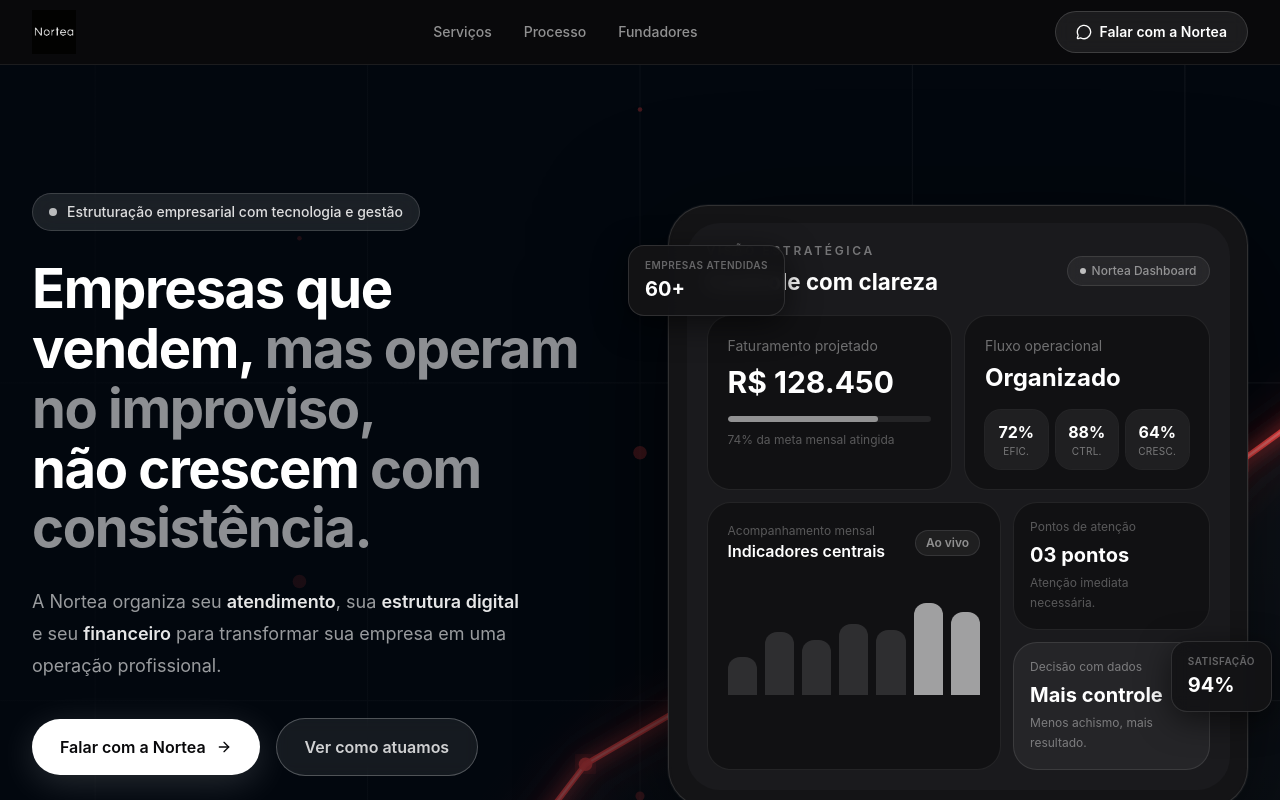
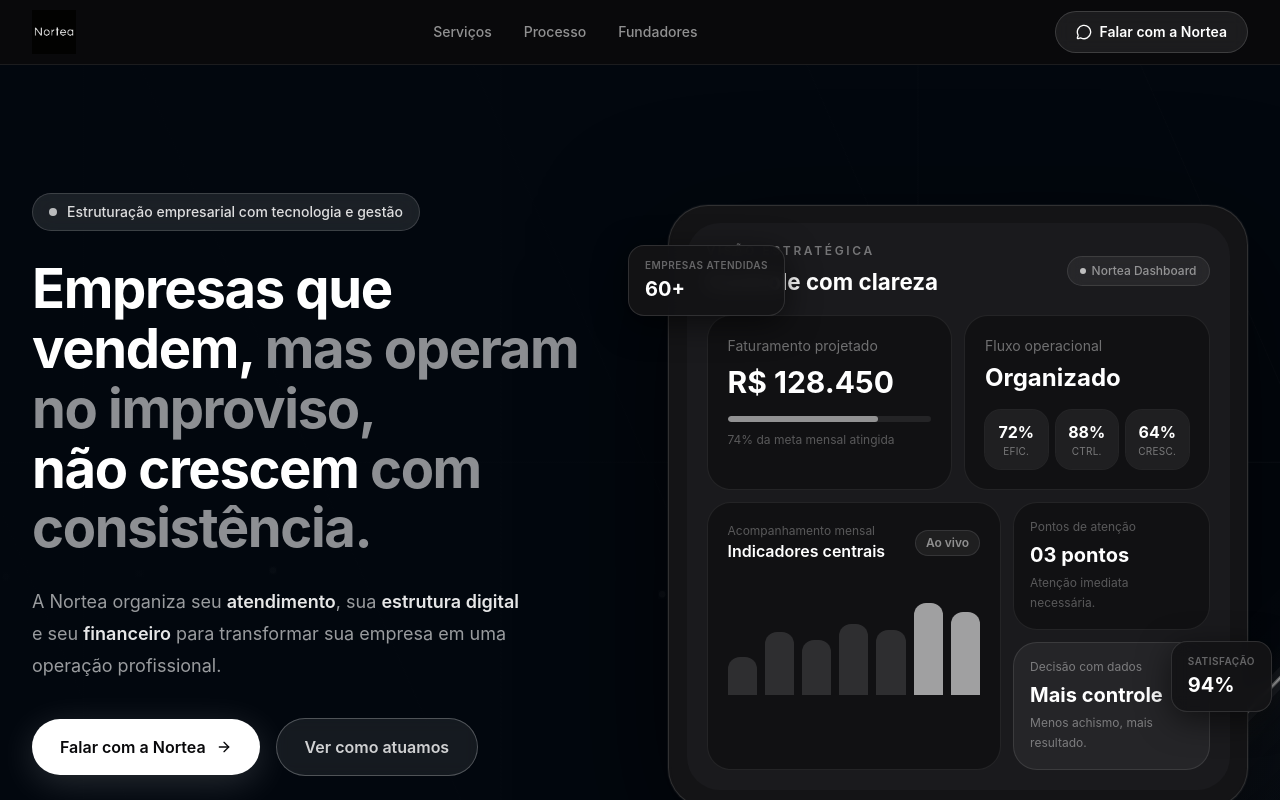
Before and after one commit to caioferreiraoficial2005-afk/Nortea, a React (Vite) app: page / in a window 1280 px wide. Shown: the top 800 px of the page. Built offline with nearby package versions, Linux system fonts and the light colour scheme.

Commit message:
Atualiza HeroBg
Co-Authored-By: Claude Sonnet 4.6 <noreply@anthropic.com>

```diff
--- a/src/HeroBg.tsx
+++ b/src/HeroBg.tsx
@@ -1,64 +1,80 @@
 export default function HeroBg() {
-  // Chart line points — rising trend with volatility (normalized 0–1)
-  const points = [
-    [0.0, 0.82],
-    [0.04, 0.78],
-    [0.08, 0.80],
-    [0.12, 0.74],
-    [0.16, 0.70],
-    [0.20, 0.72],
-    [0.24, 0.65],
-    [0.28, 0.60],
-    [0.32, 0.63],
-    [0.36, 0.55],
-    [0.40, 0.50],
-    [0.44, 0.53],
-    [0.48, 0.44],
-    [0.52, 0.40],
-    [0.56, 0.43],
-    [0.60, 0.35],
-    [0.64, 0.30],
-    [0.68, 0.33],
-    [0.72, 0.25],
-    [0.76, 0.20],
-    [0.80, 0.22],
-    [0.84, 0.16],
-    [0.88, 0.12],
-    [0.92, 0.15],
-    [0.96, 0.10],
-    [1.0,  0.06],
+  const W = 1400;
+  const H = 800;
+
+  // ── Linha de gráfico principal (tendência de crescimento) ──
+  const chartPoints: [number, number][] = [
+    [0.0,  0.88],
+    [0.05, 0.84],
+    [0.10, 0.86],
+    [0.15, 0.79],
+    [0.20, 0.75],
+    [0.25, 0.77],
+    [0.30, 0.69],
+    [0.35, 0.65],
+    [0.40, 0.67],
+    [0.45, 0.58],
+    [0.50, 0.53],
+    [0.55, 0.56],
+    [0.60, 0.47],
+    [0.65, 0.42],
+    [0.70, 0.44],
+    [0.75, 0.35],
+    [0.80, 0.30],
+    [0.85, 0.32],
+    [0.90, 0.23],
+    [0.95, 0.18],
+    [1.00, 0.14],
   ];
 
-  const W = 1200;
-  const H = 700;
+  // Linha secundária (mais suave, ligeiramente abaixo)
+  const chart2Points: [number, number][] = chartPoints.map(([x, y]) => [x, Math.min(y + 0.10, 0.98)]);
 
-  const toSvg = ([x, y]: number[]) =>
-    `${x * W},${y * H}`;
+  const px = (x: number) => x * W;
+  const py = (y: number) => y * H;
 
-  const linePath = "M " + points.map(toSvg).join(" L ");
+  const toPath = (pts: [number, number][]) =>
+    "M " + pts.map(([x, y]) => `${px(x)},${py(y)}`).join(" L ");
 
-  // Area fill path (closed below)
+  const linePath  = toPath(chartPoints);
+  const line2Path = toPath(chart2Points);
+
+  // Área fill abaixo da linha principal
   const areaPath =
     linePath +
-    ` L ${W},${H} L 0,${H} Z`;
+    ` L ${px(1)},${py(1)} L ${px(0)},${py(1)} Z`;
 
-  // Bar chart columns in the background
-  const bars = [0.05, 0.12, 0.19, 0.26, 0.33, 0.40, 0.47, 0.54, 0.61, 0.68, 0.75, 0.82, 0.89, 0.96];
-  const barHeights = [0.35, 0.50, 0.42, 0.60, 0.48, 0.65, 0.55, 0.70, 0.58, 0.75, 0.62, 0.80, 0.68, 0.88];
+  // ── Barras verticais (volume / candles) ──
+  const bars = Array.from({ length: 18 }, (_, i) => {
+    const x = 0.04 + i * 0.054;
+    const seed = (i * 137 + 31) % 100;
+    const h = 0.15 + (seed / 100) * 0.38;
+    return { x, h, w: 0.022 };
+  });
 
-  // Scatter particles
-  const particles = Array.from({ length: 40 }, (_, i) => ({
-    cx: (((i * 137.5) % 100) / 100) * W,
-    cy: (((i * 97.3) % 100) / 100) * H,
-    r: 1 + ((i * 53) % 3),
-    opacity: 0.15 + ((i * 31) % 40) / 100,
-    delay: ((i * 0.17) % 2).toFixed(2),
-    dur: (1.5 + ((i * 0.23) % 1.5)).toFixed(2),
-  }));
+  // ── Grid ──
+  const vLines = [0.15, 0.30, 0.45, 0.60, 0.75, 0.90];
+  const hLines = [0.25, 0.50, 0.75];
 
-  // Vertical grid lines
-  const gridLines = [0.1, 0.2, 0.3, 0.4, 0.5, 0.6, 0.7, 0.8, 0.9];
-  const gridLinesH = [0.2, 0.4, 0.6, 0.8];
+  // ── Partículas ──
+  const particles = Array.from({ length: 50 }, (_, i) => {
+    const seed1 = (i * 137.508) % 1;
+    const seed2 = (i * 97.333) % 1;
+    return {
+      cx: seed1 * W,
+      cy: seed2 * H,
+      r: 0.8 + ((i * 53) % 3) * 0.4,
+      opacity: 0.06 + ((i * 29) % 20) / 100,
+      dur: `${2 + ((i * 23) % 30) / 10}s`,
+      delay: `${((i * 17) % 20) / 10}s`,
+    };
+  });
+
+  // ── Linhas diagonais de detalhe (textura) ──
+  const diagLines = Array.from({ length: 8 }, (_, i) => {
+    const base = 0.08 + i * 0.12;
+    return { x1: base, y1: 0, x2: base + 0.25, y2: 1 };
+  });
 
   return (
     <svg
@@ -69,84 +85,106 @@ export default function HeroBg() {
       aria-hidden="true"
     >
       <defs>
-        {/* Main line glow */}
-        <filter id="glow-line" x="-20%" y="-20%" width="140%" height="140%">
-          <feGaussianBlur stdDeviation="4" result="blur1" />
-          <feGaussianBlur stdDeviation="10" result="blur2" />
+        {/* Glow para linha principal */}
+        <filter id="hbg-glow-main" x="-30%" y="-30%" width="160%" height="160%">
+          <feGaussianBlur stdDeviation="6" result="b1" />
+          <feGaussianBlur stdDeviation="16" result="b2" />
           <feMerge>
-            <feMergeNode in="blur2" />
-            <feMergeNode in="blur1" />
+            <feMergeNode in="b2" />
+            <feMergeNode in="b1" />
             <feMergeNode in="SourceGraphic" />
           </feMerge>
         </filter>
 
-        {/* Secondary softer glow */}
-        <filter id="glow-soft" x="-30%" y="-30%" width="160%" height="160%">
-          <feGaussianBlur stdDeviation="18" result="blur" />
+        {/* Glow suave para barras */}
+        <filter id="hbg-glow-bar" x="-20%" y="-10%" width="140%" height="120%">
+          <feGaussianBlur stdDeviation="4" result="b" />
           <feMerge>
-            <feMergeNode in="blur" />
+            <feMergeNode in="b" />
             <feMergeNode in="SourceGraphic" />
           </feMerge>
         </filter>
 
-        {/* Bar glow */}
-        <filter id="glow-bar">
-          <feGaussianBlur stdDeviation="3" result="blur" />
+        {/* Glow para partículas */}
+        <filter id="hbg-glow-dot">
+          <feGaussianBlur stdDeviation="2" result="b" />
           <feMerge>
-            <feMergeNode in="blur" />
+            <feMergeNode in="b" />
             <feMergeNode in="SourceGraphic" />
           </feMerge>
         </filter>
 
-        {/* Gradient for area fill */}
-        <linearGradient id="area-fill" x1="0" y1="0" x2="0" y2="1">
-          <stop offset="0%" stopColor="#ffffff" stopOpacity="0.07" />
-          <stop offset="60%" stopColor="#ffffff" stopOpacity="0.02" />
+        {/* Gradiente área fill */}
+        <linearGradient id="hbg-area" x1="0" y1="0" x2="0" y2="1">
+          <stop offset="0%"   stopColor="#ffffff" stopOpacity="0.055" />
+          <stop offset="50%"  stopColor="#ffffff" stopOpacity="0.018" />
           <stop offset="100%" stopColor="#ffffff" stopOpacity="0" />
         </linearGradient>
 
-        {/* Gradient for bar fill */}
-        <linearGradient id="bar-fill" x1="0" y1="0" x2="0" y2="1">
-          <stop offset="0%" stopColor="#ff3a3a" stopOpacity="0.55" />
-          <stop offset="100%" stopColor="#ff3a3a" stopOpacity="0.05" />
+        {/* Gradiente barras */}
+        <linearGradient id="hbg-bar" x1="0" y1="0" x2="0" y2="1">
+          <stop offset="0%"   stopColor="#ffffff" stopOpacity="0.22" />
+          <stop offset="100%" stopColor="#ffffff" stopOpacity="0.02" />
         </linearGradient>
 
-        {/* Overall scene fade-in */}
-        <clipPath id="scene-clip">
-          <rect width={W} height={H} />
-        </clipPath>
+        {/* Vignette lateral esquerda — mantém texto legível */}
+        <linearGradient id="hbg-vignette" x1="0" y1="0" x2="1" y2="0">
+          <stop offset="0%"   stopColor="#02070e" stopOpacity="1" />
+          <stop offset="45%"  stopColor="#02070e" stopOpacity="0.6" />
+          <stop offset="70%"  stopColor="#02070e" stopOpacity="0.1" />
+          <stop offset="100%" stopColor="#02070e" stopOpacity="0" />
+        </linearGradient>
+
+        {/* Vignette vertical (topo e base) */}
+        <linearGradient id="hbg-vignette-v" x1="0" y1="0" x2="0" y2="1">
+          <stop offset="0%"   stopColor="#02070e" stopOpacity="0.5" />
+          <stop offset="20%"  stopColor="#02070e" stopOpacity="0" />
+          <stop offset="80%"  stopColor="#02070e" stopOpacity="0" />
+          <stop offset="100%" stopColor="#02070e" stopOpacity="0.7" />
+        </linearGradient>
       </defs>
 
-      {/* ── Background grid ── */}
-      <g opacity="0.06" stroke="#ffffff" strokeWidth="0.5">
-        {gridLines.map((x) => (
-          <line key={x} x1={x * W} y1={0} x2={x * W} y2={H} />
+      {/* ── 1. Grid de fundo ── */}
+      <g stroke="#ffffff" strokeWidth="0.5" opacity="0.04">
+        {vLines.map((x) => (
+          <line key={`v${x}`} x1={px(x)} y1={0} x2={px(x)} y2={H} />
         ))}
-        {gridLinesH.map((y) => (
-          <line key={y} x1={0} y1={y * H} x2={W} y2={y * H} />
+        {hLines.map((y) => (
+          <line key={`h${y}`} x1={0} y1={py(y)} x2={W} y2={py(y)} />
         ))}
       </g>
 
-      {/* ── Bar chart (background layer) ── */}
-      <g filter="url(#glow-bar)">
-        {bars.map((x, i) => {
-          const bh = barHeights[i] * H * 0.55;
-          const bw = W * 0.03;
+      {/* ── 2. Linhas diagonais de textura (muito sutis) ── */}
+      <g stroke="#ffffff" strokeWidth="0.4" opacity="0.025">
+        {diagLines.map((l, i) => (
+          <line
+            key={i}
+            x1={px(l.x1)} y1={py(l.y1)}
+            x2={px(l.x2)} y2={py(l.y2)}
+          />
+        ))}
+      </g>
+
+      {/* ── 3. Barras de volume ── */}
+      <g filter="url(#hbg-glow-bar)">
+        {bars.map((b, i) => {
+          const barH = b.h * H * 0.60;
+          const barW = b.w * W;
           return (
             <rect
               key={i}
-              x={x * W - bw / 2}
-              y={H - bh}
-              width={bw}
-              height={bh}
-              fill="url(#bar-fill)"
+              x={px(b.x) - barW / 2}
+              y={H - barH}
+              width={barW}
+              height={barH}
+              fill="url(#hbg-bar)"
               rx="2"
             >
               <animate
                 attributeName="opacity"
-                values="0.4;0.7;0.4"
-                dur={`${2 + (i % 3) * 0.5}s`}
-                begin={`${(i * 0.15).toFixed(2)}s`}
+                values="0.5;0.9;0.5"
+                dur={`${2.5 + (i % 4) * 0.4}s`}
+                begin={`${(i * 0.12).toFixed(2)}s`}
                 repeatCount="indefinite"
               />
             </rect>
@@ -154,90 +192,126 @@ export default function HeroBg() {
         })}
       </g>
 
-      {/* ── Area fill under the line ── */}
-      <path d={areaPath} fill="url(#area-fill)" clipPath="url(#scene-clip)" />
+      {/* ── 4. Área fill abaixo da linha principal ── */}
+      <path d={areaPath} fill="url(#hbg-area)" />
 
-      {/* ── Secondary line (white, soft) ── */}
+      {/* ── 5. Linha secundária (ghost / trailing) ── */}
+      <path
+        d={line2Path}
+        fill="none"
+        stroke="#ffffff"
+        strokeWidth="1"
+        strokeOpacity="0.08"
+        strokeDasharray="6 8"
+      />
+
+      {/* ── 6. Linha principal — glow externo ── */}
       <path
         d={linePath}
         fill="none"
         stroke="#ffffff"
-        strokeWidth="1"
-        strokeOpacity="0.18"
-        filter="url(#glow-soft)"
-        clipPath="url(#scene-clip)"
+        strokeWidth="8"
+        strokeOpacity="0.07"
+        filter="url(#hbg-glow-main)"
       />
 
-      {/* ── Main neon line (red/orange) ── */}
+      {/* ── 7. Linha principal — corpo ── */}
       <path
         d={linePath}
         fill="none"
-        stroke="#ff4444"
-        strokeWidth="2.5"
-        filter="url(#glow-line)"
-        clipPath="url(#scene-clip)"
+        stroke="#ffffff"
+        strokeWidth="1.8"
+        strokeOpacity="0.55"
       >
         <animate
           attributeName="stroke-opacity"
-          values="0.85;1;0.85"
-          dur="3s"
+          values="0.45;0.70;0.45"
+          dur="4s"
           repeatCount="indefinite"
         />
       </path>
 
-      {/* ── Bright core line (crisp center) ── */}
+      {/* ── 8. Linha principal — reflexo brilhante fino ── */}
       <path
         d={linePath}
         fill="none"
-        stroke="#ff8888"
-        strokeWidth="1"
-        strokeOpacity="0.7"
-        clipPath="url(#scene-clip)"
+        stroke="#ffffff"
+        strokeWidth="0.7"
+        strokeOpacity="0.9"
       />
 
-      {/* ── Data point dots on line ── */}
-      {points
-        .filter((_, i) => i % 3 === 0)
+      {/* ── 9. Pontos de dados na linha ── */}
+      {chartPoints
+        .filter((_, i) => i % 4 === 0)
         .map(([x, y], i) => (
-          <circle
-            key={i}
-            cx={x * W}
-            cy={y * H}
-            r="3"
-            fill="#ff4444"
-            opacity="0.9"
-            filter="url(#glow-line)"
-          >
-            <animate
-              attributeName="r"
-              values="2.5;4;2.5"
-              dur={`${1.8 + i * 0.2}s`}
-              repeatCount="indefinite"
+          <g key={i}>
+            {/* Halo */}
+            <circle
+              cx={px(x)} cy={py(y)}
+              r="7"
+              fill="none"
+              stroke="#ffffff"
+              strokeWidth="0.5"
+              opacity="0.15"
+            >
+              <animate
+                attributeName="r"
+                values="5;10;5"
+                dur={`${2 + i * 0.3}s`}
+                repeatCount="indefinite"
+              />
+              <animate
+                attributeName="opacity"
+                values="0.15;0.05;0.15"
+                dur={`${2 + i * 0.3}s`}
+                repeatCount="indefinite"
+              />
+            </circle>
+            {/* Ponto central */}
+            <circle
+              cx={px(x)} cy={py(y)}
+              r="2.5"
+              fill="#ffffff"
+              opacity="0.75"
+              filter="url(#hbg-glow-main)"
             />
-          </circle>
+          </g>
         ))}
 
-      {/* ── Tip glow (most recent / highest point) ── */}
-      <circle cx={W} cy={0.06 * H} r="12" fill="#ff3a3a" opacity="0.15" filter="url(#glow-soft)" />
-      <circle cx={W} cy={0.06 * H} r="5" fill="#ff6666" opacity="0.8" filter="url(#glow-line)">
-        <animate attributeName="r" values="4;7;4" dur="2s" repeatCount="indefinite" />
-      </circle>
+      {/* ── 10. Ponto de chegada (canto direito) ── */}
+      <g>
+        <circle cx={px(1)} cy={py(0.14)} r="18" fill="#ffffff" opacity="0.04" filter="url(#hbg-glow-main)">
+          <animate attributeName="r" values="14;24;14" dur="3s" repeatCount="indefinite" />
+        </circle>
+        <circle cx={px(1)} cy={py(0.14)} r="5" fill="#ffffff" opacity="0.6" filter="url(#hbg-glow-main)">
+          <animate attributeName="r" values="4;7;4" dur="3s" repeatCount="indefinite" />
+        </circle>
+      </g>
 
-      {/* ── Scattered particles ── */}
+      {/* ── 11. Partículas ── */}
       {particles.map((p, i) => (
-        <circle key={i} cx={p.cx} cy={p.cy} r={p.r} fill="#ff4444" opacity={p.opacity}>
+        <circle
+          key={i}
+          cx={p.cx}
+          cy={p.cy}
+          r={p.r}
+          fill="#ffffff"
+          opacity={p.opacity}
+          filter="url(#hbg-glow-dot)"
+        >
           <animate
             attributeName="opacity"
-            values={`${p.opacity};${Math.min(p.opacity * 2.5, 0.6)};${p.opacity}`}
-            dur={`${p.dur}s`}
-            begin={`${p.delay}s`}
+            values={`${p.opacity};${Math.min(p.opacity * 3, 0.35)};${p.opacity}`}
+            dur={p.dur}
+            begin={p.delay}
             repeatCount="indefinite"
           />
         </circle>
       ))}
 
-      {/* ── Right-side vertical glow bar ── */}
-      <rect x={W * 0.78} y={0} width={W * 0.22} height={H} fill="url(#area-fill)" opacity="0.4" />
+      {/* ── 12. Vignettes — garantem contraste do texto ── */}
+      <rect x={0} y={0} width={W} height={H} fill="url(#hbg-vignette)" />
+      <rect x={0} y={0} width={W} height={H} fill="url(#hbg-vignette-v)" />
     </svg>
   );
 }
```
